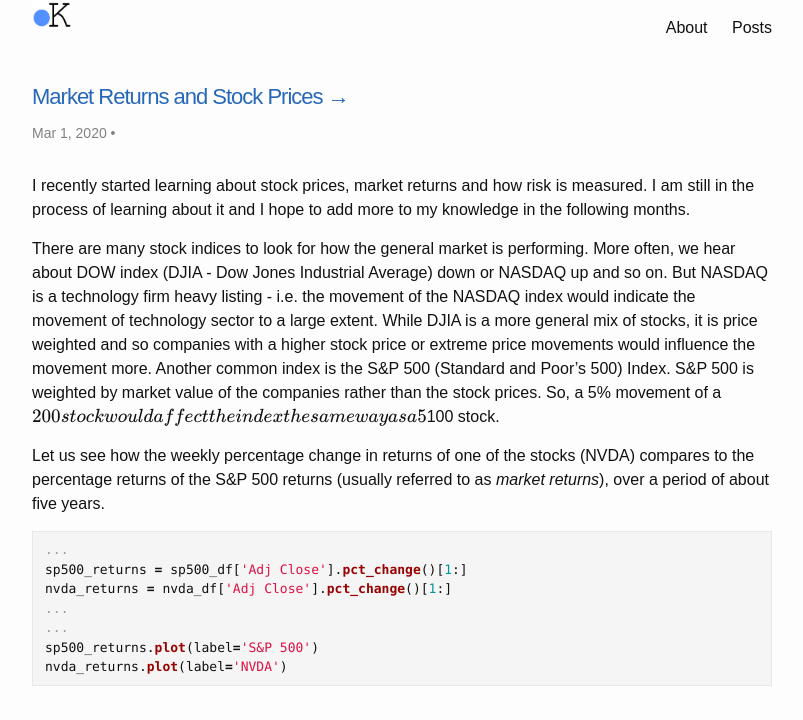
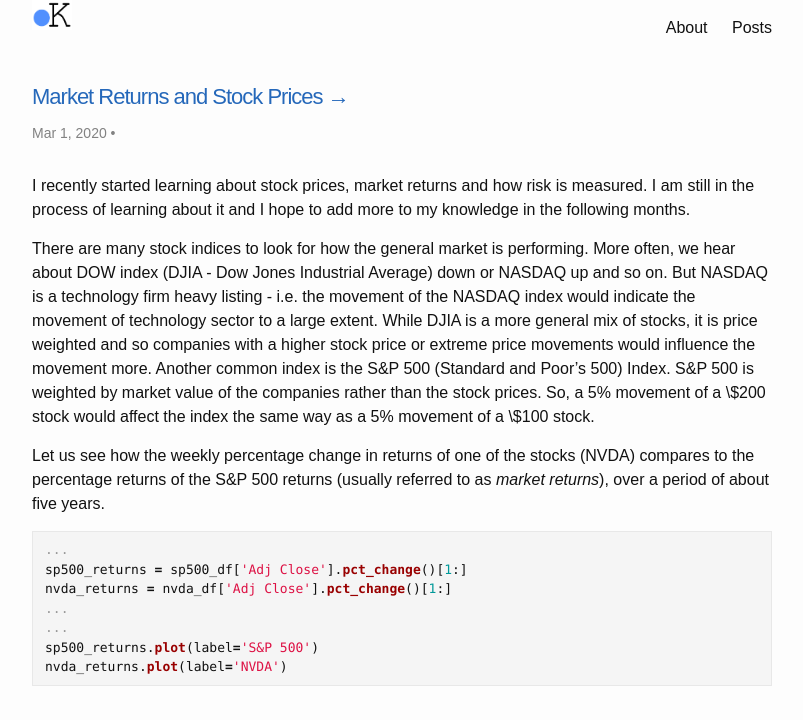
Before and after one commit to dotkay/dotkay.github.io, a Jekyll site: the page built from _posts/2020-03-01-market-returns-and-stocks.md, in a window 1280 px wide, cut to the strip 0-720 px from the top of the page. Shown: the whole strip, without its empty margins (238-1041 px from the left). Built offline with Jekyll 4.4.1, drawn with Linux system fonts in a browser that asks for light colours; formulas are drawn with MathJax 3.

Commit message:
trying to fix dollars

```diff
--- a/_posts/2020-03-01-market-returns-and-stocks.md
+++ b/_posts/2020-03-01-market-returns-and-stocks.md
@@ -9,7 +9,7 @@ external-url: https://dotkay.github.io/2020/03/01/market-returns-and-stocks
 
 I recently started learning about stock prices, market returns and how risk is measured. I am still in the process of learning about it and I hope to add more to my knowledge in the following months.
 
-There are many stock indices to look for how the general market is performing. More often, we hear about DOW index (DJIA - Dow Jones Industrial Average) down or NASDAQ up and so on. But NASDAQ is a technology firm heavy listing - i.e. the movement of the NASDAQ index would indicate the movement of technology sector to a large extent. While DJIA is a more general mix of stocks, it is price weighted and so companies with a higher stock price or extreme price movements would influence the movement more. Another common index is the S&P 500 (Standard and Poor's 500) Index. S&P 500 is weighted by market value of the companies rather than the stock prices. So, a 5% movement of a \$200 stock would affect the index the same way as a 5% movement of a \$100 stock.
+There are many stock indices to look for how the general market is performing. More often, we hear about DOW index (DJIA - Dow Jones Industrial Average) down or NASDAQ up and so on. But NASDAQ is a technology firm heavy listing - i.e. the movement of the NASDAQ index would indicate the movement of technology sector to a large extent. While DJIA is a more general mix of stocks, it is price weighted and so companies with a higher stock price or extreme price movements would influence the movement more. Another common index is the S&P 500 (Standard and Poor's 500) Index. S&P 500 is weighted by market value of the companies rather than the stock prices. So, a 5% movement of a \\$200 stock would affect the index the same way as a 5% movement of a \\$100 stock.
 
 Let us see how the weekly percentage change in returns of one of the stocks (NVDA) compares to the percentage returns of the S&P 500 returns (usually referred to as _market returns_), over a period of about five years.
 
```
